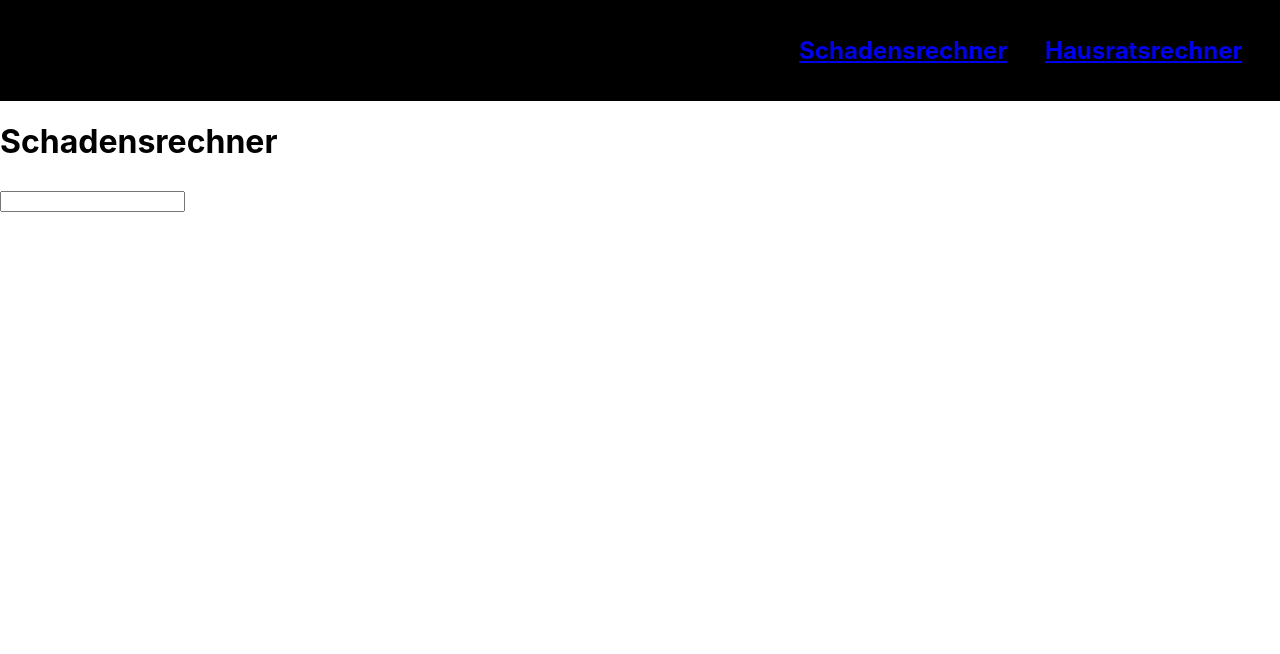
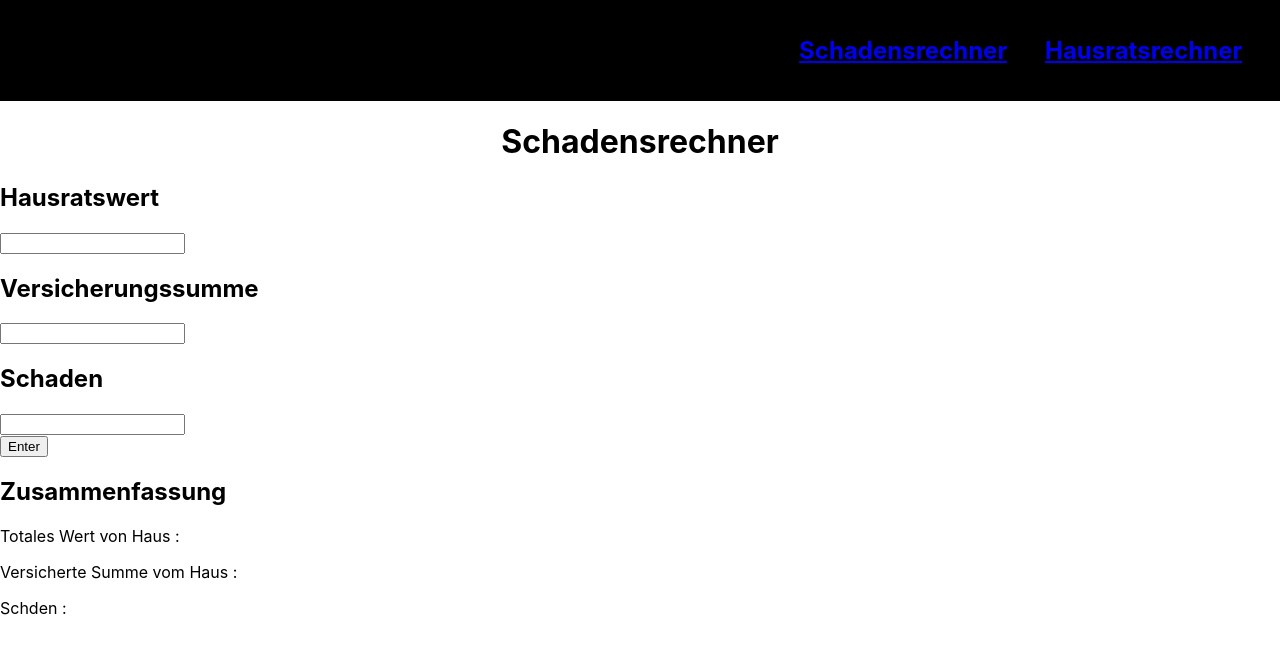
Before and after one commit to sujanSaravana/VersicherungsRechner, a React (Create React App) app in the folder rechner/: page /Schadensrechner in a window 1280 px wide. Shown: the top 654 px of the page. Built offline with nearby package versions, Linux system fonts and the light colour scheme.

Commit message:
Schadensrechner

```diff
--- a/rechner/src/App.css
+++ b/rechner/src/App.css
@@ -4,7 +4,8 @@
 }
 
 .navname h1:hover {
-    background-color:#262a56 ;
+    background-color:rgb(107, 107, 235);
+
 }
 
 .navname {
@@ -20,8 +21,6 @@
     margin-right: 1cm;
 }
 
-
-
-Link {
-    color: aliceblue;
+.title{
+    text-align: center;
 }
--- a/rechner/src/App.js
+++ b/rechner/src/App.js
@@ -5,6 +5,7 @@ import Navbar from './components/Navbar';
 function App() {
   return (
     <Navbar />
+
   );
 }
 
--- a/rechner/src/Schadensrechner.js
+++ b/rechner/src/Schadensrechner.js
@@ -1,20 +1,55 @@
 import React from "react";
-import "./App.css"
+import { useState } from "react";
+import './App.css';
 
-const  Schadensrechner = () => {
+function Schadensrechner() {
+
+    const [Hausratswert, setHausratswert] = useState("");
+    const [Versicherungssumme, setVersicherungssumme] = useState("")
+    const [Schaden, setSchaden] = useState("");
+
+    const submit = (event) => {
+       // event.preventDefault();
+        alert(`${Hausratswert}`); // in zusammenfassung rein tun
+    }
+
+    const change = (event) => {
+        setHausratswert(event.target.value);
+    };
+
+    const change1 = (event) => {
+        setVersicherungssumme(event.target.value)
+    }
+
+    const change2 = (event) => {
+        setSchaden(event.target.value);
+    }
+
     return(
         <div>
-            <header className="title">
-                <h1>
-                Schadensrechner
-                </h1>
-            </header>
-            <section>
-                <h2>
+            <h1 className="title">Schadensrechner</h1>
+            <div className="eingaben">
+                <div>
+                    <form onSubmit={submit}>
+                        <h2>Hausratswert</h2>
+                        <input type="number" value={Hausratswert} onChange={change} />
 
-                    <input></input>
-                </h2>
-            </section>
+                        <h2>Versicherungssumme</h2>
+                        <input type="number" value={Versicherungssumme} onChange={change1} />
+
+                        <h2>Schaden</h2>
+                        <input type="number" value={Schaden} onChange={change2} />
+                        <br></br>
+                        <button type="submit">Enter</button>
+                    </form>
+                </div>
+            </div>
+            <div className="zusammenfassung">
+                <h2>Zusammenfassung</h2>
+                <p>Totales Wert von Haus : {Hausratswert}</p>
+                <p>Versicherte Summe vom Haus : {Versicherungssumme}</p>
+                <p>Schden : {Schaden}</p>
+            </div>
         </div>
     );
 }
```
